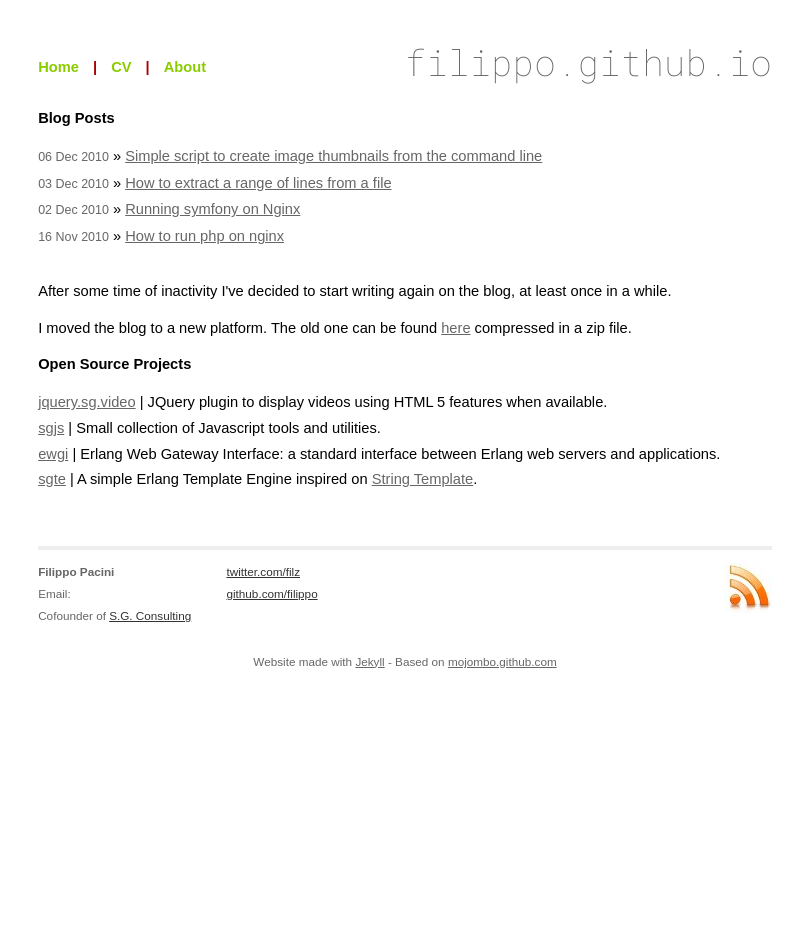
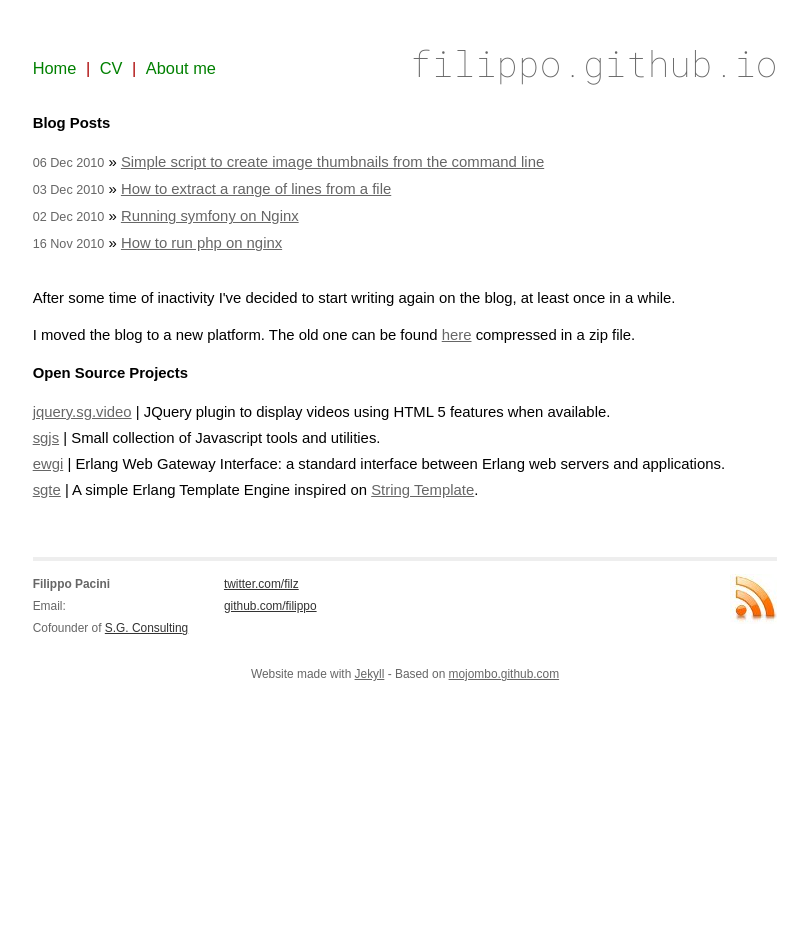
Before and after one commit to filippo/filippo.github.com, a Jekyll site: the page built from index.html, in a window 1280 px wide. Shown: the whole page, without its empty margins (235-1043 px from the left). Built offline with Jekyll 4.4.1, drawn with Linux system fonts in a browser that asks for light colours; some web fonts are replaced.

Commit message:
changing colors

```diff
--- a/_layouts/default.html
+++ b/_layouts/default.html
@@ -18,7 +18,7 @@
   <nav>
     <a href="/" class="first">Home</a> |
     <a href="/cv.html">CV</a> |
-    <a href="/about.html">About</a>
+    <a href="/about.html">About me</a>
   </nav>
 
   {{ content }}
--- a/css/screen.css
+++ b/css/screen.css
@@ -9,7 +9,7 @@ html, body {
 
 body {
     background-color: white;
-    font: 13.34px 'Droid Sans', clean, sans-serif;
+    font: 13.54px 'Droid Sans', clean, sans-serif;
     *font-size: small;
     text-align: center;
 }
@@ -31,7 +31,7 @@ a, a:visited {
 }
 
 a:hover {
-    color: #8BCC00;
+    color: #008000;
 }
 
 table {
@@ -108,19 +108,19 @@ ul.about li {
 
 nav {
   color: #a00;
-  font-weight: bold;
+  font-size: 1.1em;
   margin-bottom: 2em;
   padding-top: 12px;
 }
 
   .site nav a {
-    color: #8BCC00;
+    color: #008000;
     text-decoration: none;
-    margin: 0 10px;
+    margin: 0 5px;
   }
 
   .site nav a.first {
-    color: #8BCC00;
+    color: #008000;
     text-decoration: none;
     margin-left: 0;
   }
@@ -157,7 +157,7 @@ nav {
     }
 
       .site .footer .contact a:hover {
-        color: #8BCC00;
+        color: #008000;
       }
       .site .footer .contact a {
         color: #333;
```
